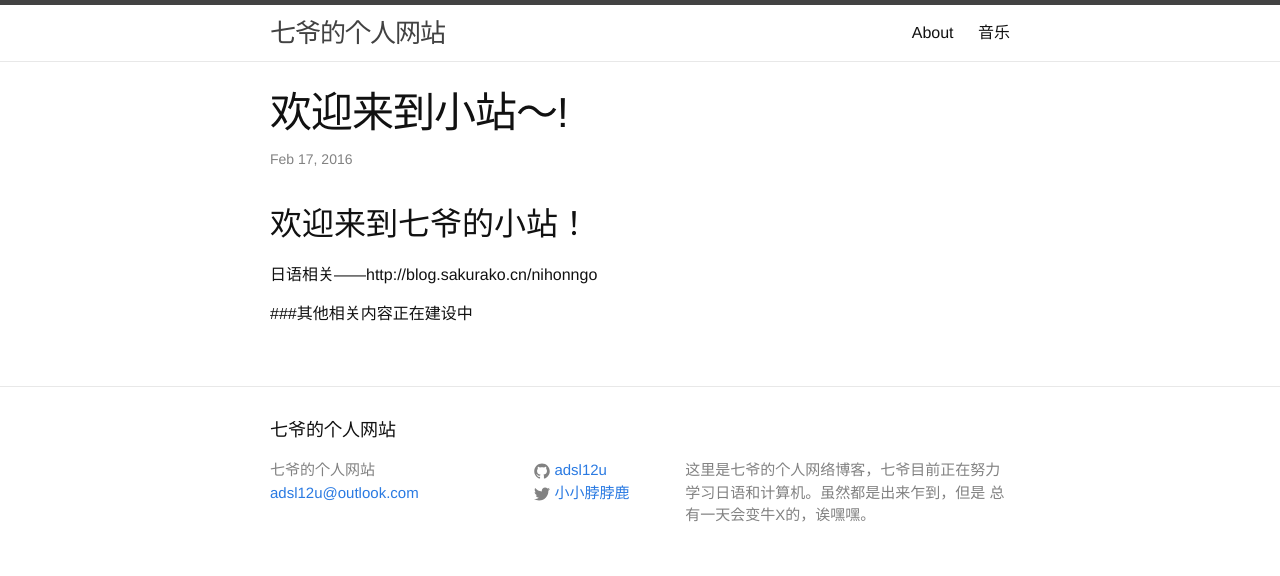
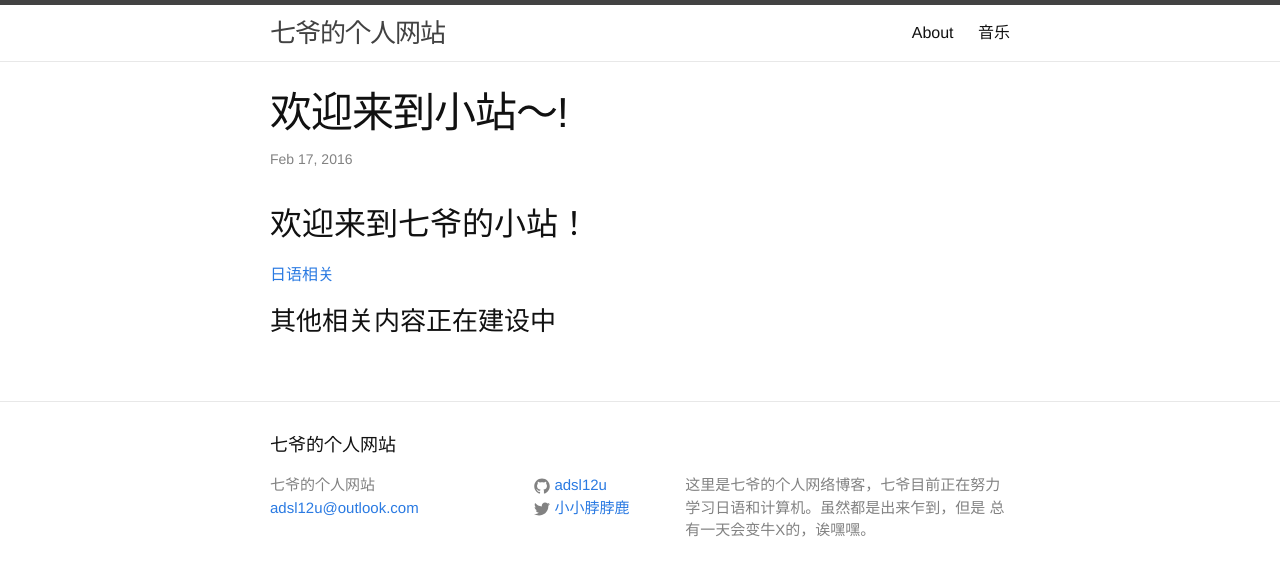
Before and after one commit to adsl12u/adsl12u.github.io, a Jekyll site: the page built from _posts/2016-02-17-welcome-to-my-site.markdown, in a window 1280 px wide. Shown: the top 576 px of the page. Built offline with Jekyll 4.4.1, drawn with Linux system fonts in a browser that asks for light colours.

Commit message:
Update 2016-02-17-welcome-to-my-site.markdown

```diff
--- a/_posts/2016-02-17-welcome-to-my-site.markdown
+++ b/_posts/2016-02-17-welcome-to-my-site.markdown
@@ -7,6 +7,6 @@ categories: 首页
 
 ## 欢迎来到七爷的小站！
 
-日语相关——http://blog.sakurako.cn/nihonngo
+[日语相关](http://blog.sakurako.cn/nihonngo)
 
-###其他相关内容正在建设中
+### 其他相关内容正在建设中
```
